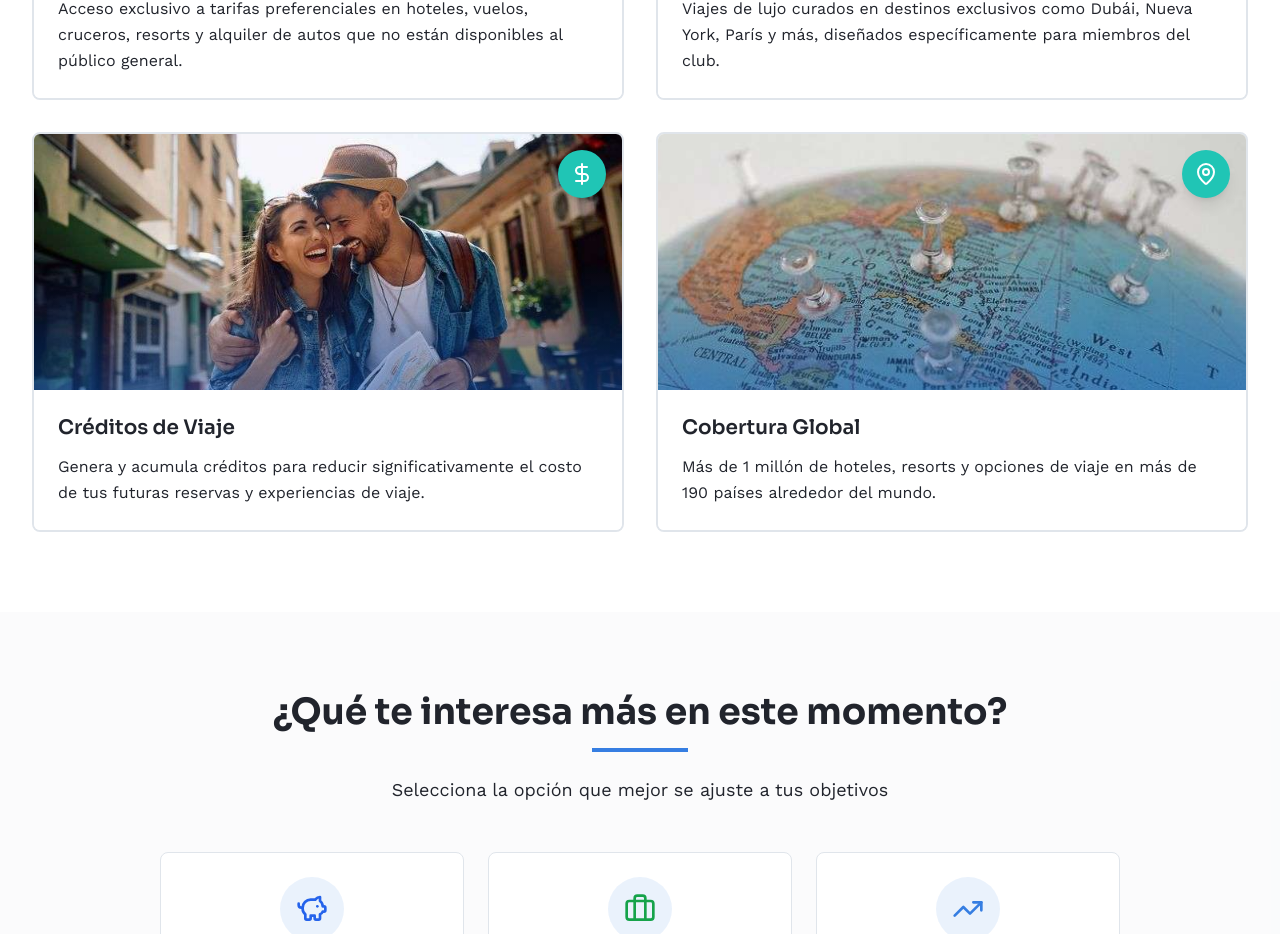
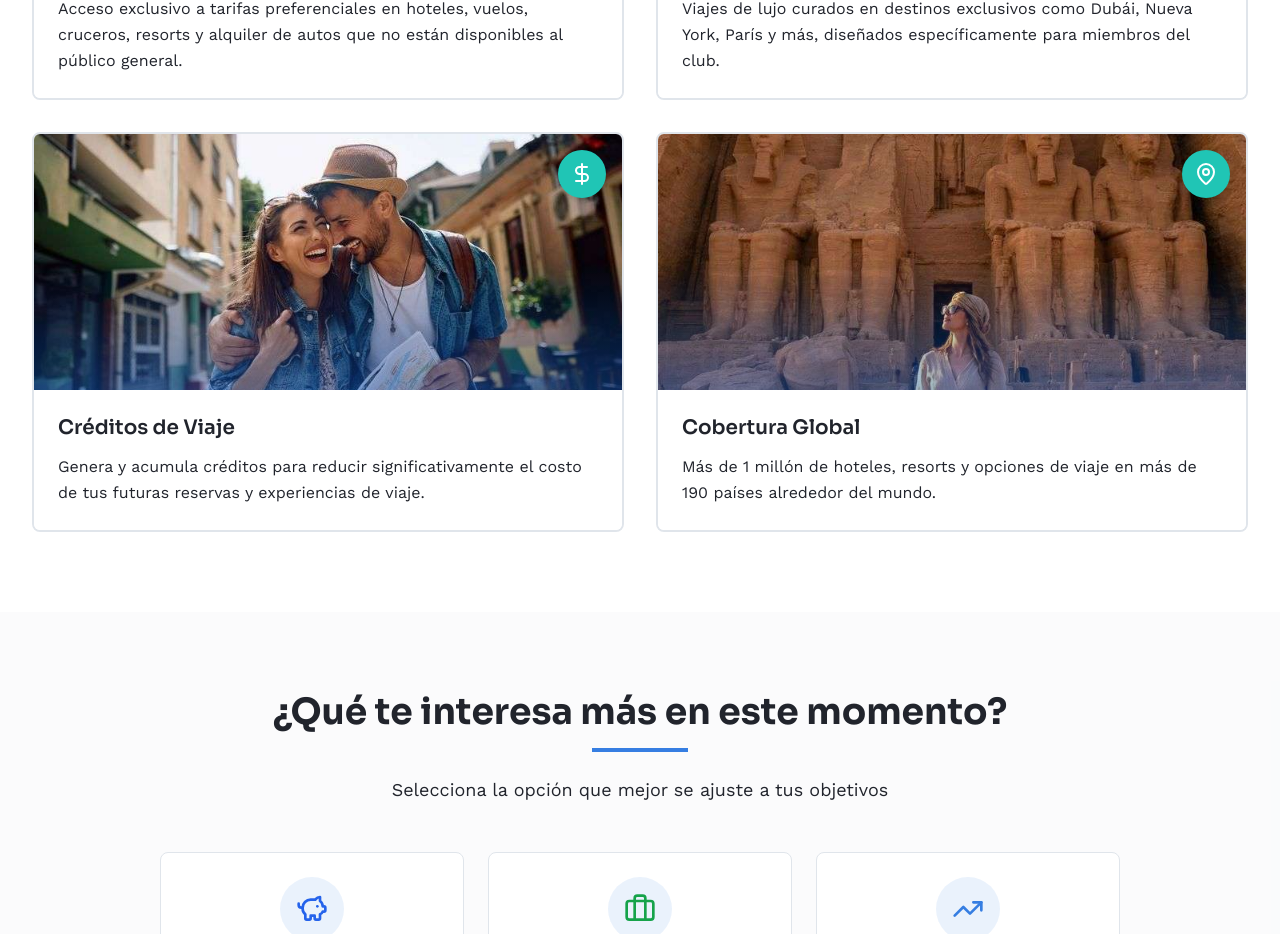
Before and after one commit to Jclmaximo/sg-d27a7d47-40b9-4812-be21-978d412c10af-1776524557, a Next.js app: page / in a window 1280 px wide. Shown: the part 1352-2286 px from the top of the page. Built offline with nearby package versions, Linux system fonts and the light colour scheme.

Commit message:
feat(ui): add abu simbel image to global coverage component

```diff
--- a/src/components/ValueProposition.tsx
+++ b/src/components/ValueProposition.tsx
@@ -28,8 +28,8 @@ const benefits = [
     icon: MapPin,
     title: "Cobertura Global",
     description: "Más de 1 millón de hoteles, resorts y opciones de viaje en más de 190 países alrededor del mundo.",
-    image: "/globe-pins.jpg",
-    alt: "Globo terráqueo con pins marcando ubicaciones alrededor del mundo"
+    image: "/egypt-temple.jpg",
+    alt: "Viajera explorando el templo de Abu Simbel en Egipto al atardecer"
   }
 ];
 
```
Also changed, not shown: public/egypt-temple.jpg (added), 1 other file (tests, documents, lock files or other folders).
